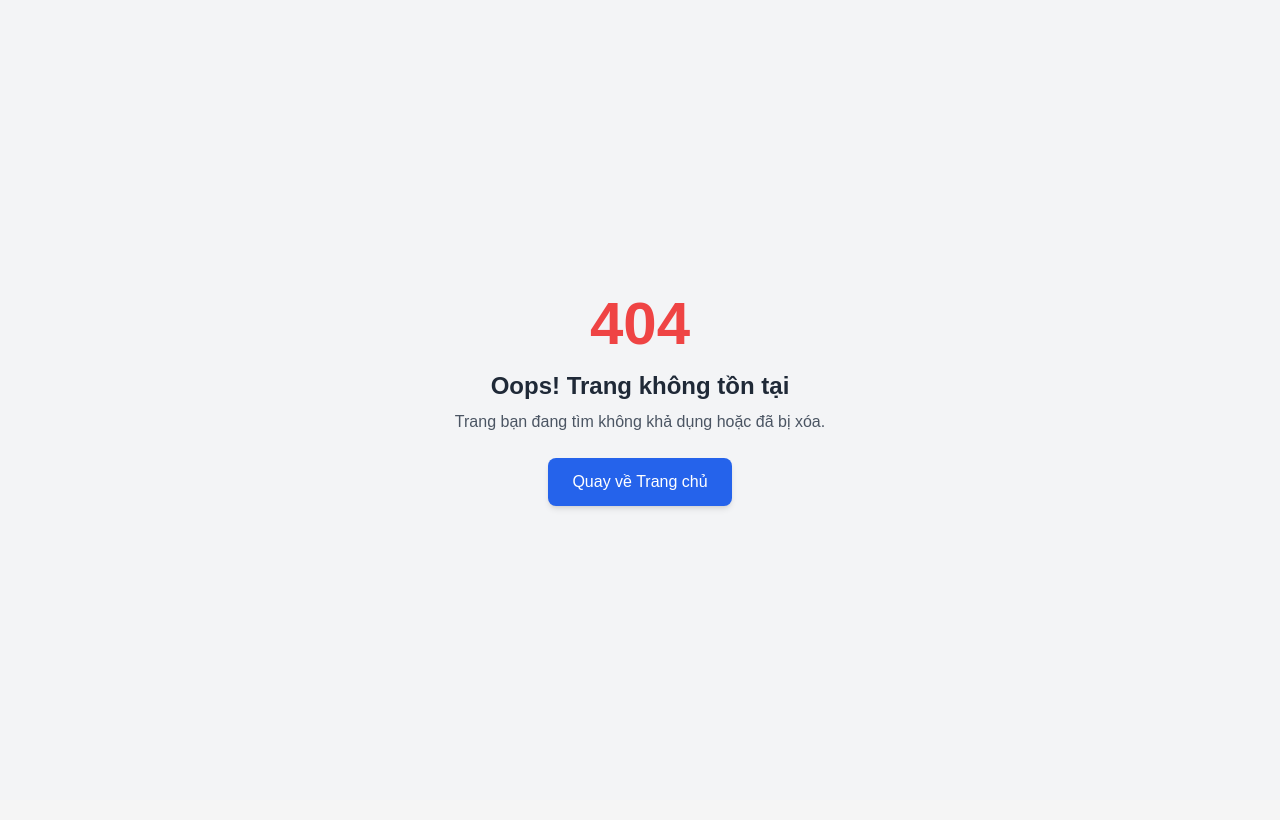
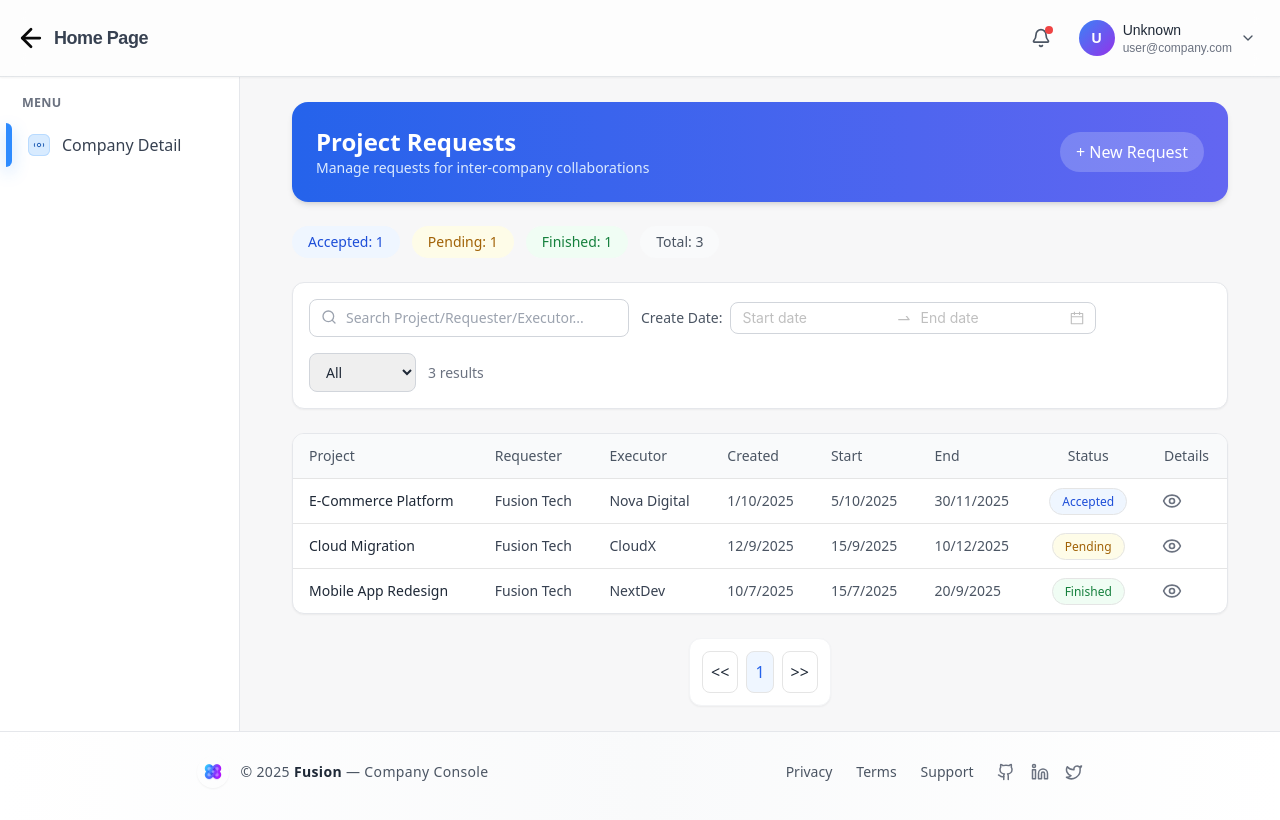
Before and after one commit to fusion-net-org/Fusion-FrontEnd, a React (Vite) app: page /company/1/project-request in a window 1280 px wide. Before the commit this address had no page. Shown: the top 820 px of the page. Built offline with nearby package versions, Linux system fonts and the light colour scheme.

Commit message:
#51 #52 #53 member detail activity log project request page

```diff
--- a/src/App.tsx
+++ b/src/App.tsx
@@ -26,6 +26,7 @@ import CompanyMemberDetail from './pages/home/CompanyMemberDetail';
 import SubscriptionPage from './pages/subscription/SubscriptionPage';
 import RequestResetPassword from './pages/resetPassword/RequestResetPassword';
 import RequireAuth from './components/RequireAuth/RequireAuth';
+import ProjectRequest from './pages/home/ProjectRequest';
 function App() {
   return (
     <>
@@ -37,7 +38,6 @@ function App() {
         <Route path="/">
           <Route index element={<Landing />} />
         </Route>
-
         {/* Route home layout */}
         <Route
           element={
@@ -51,7 +51,6 @@ function App() {
           <Route path="/calendar" element={<Calendar />} />
           <Route path="/setting" element={<Settings />} />
         </Route>
-
         {/* route company layout */}
         <Route element={<CompanyLayout />}>
           <Route path="/companies/:companyId/access-role" element={<AccessRolePage />} />
@@ -61,9 +60,9 @@ function App() {
           <Route path="/company/:companyId/members" element={<CompanyMember />} />
           <Route path="/companies/:companyId/workflow" element={<Workflow />} />
           <Route path="/company/:companyId/project" element={<ProjectsPage />} />
+          <Route path="/company/:companyId/project-request" element={<ProjectRequest />} />
           <Route path="/company/members/:Id" element={<CompanyMemberDetail />} />
         </Route>
-
         {/* Route ko có layout */}
         <Route path="/login" element={<Login />} />
         <Route path="/register" element={<Register />} />
@@ -78,7 +77,6 @@ function App() {
           }
         />
         <Route path="*" element={<NotFound />} />
-
         {/*Route payment-result */}
         <Route path="/payment-success" element={<PaymentSuccess />} />
         <Route path="/payment-failed" element={<PaymentFailed />} />
--- a/src/layouts/Company/CompanyNavbar.tsx
+++ b/src/layouts/Company/CompanyNavbar.tsx
@@ -74,6 +74,13 @@ const defaultItems: Item[] = [
     icon: 'grid',
   },
   { key: 'projects', label: 'Projects', to: '/company/:companyId/project', icon: 'layers' },
+  {
+    key: 'project-request',
+    label: 'Project Request',
+    to: '/company/:companyId/project-request',
+    icon: 'layers',
+  },
+
   { key: 'partners', label: 'Partners', to: '/company/:companyId/partners', icon: 'partners' },
   {
     key: 'partner-detail',
--- a/src/pages/home/CompanyMember.tsx
+++ b/src/pages/home/CompanyMember.tsx
@@ -195,19 +195,21 @@ const CompanyMember: React.FC = () => {
 
       <div className="px-8 py-6 font-inter bg-gray-50 min-h-screen">
         {/* HEADER */}
-        <div className="bg-gradient-to-r from-blue-600 to-blue-400 rounded-2xl p-6 mb-8 text-white shadow-md flex justify-between items-center">
+
+        <div className="relative bg-gradient-to-r from-blue-700 via-blue-600 to-indigo-500 rounded-2xl p-6 mb-8 text-white shadow-lg border border-blue-300/30">
+          <div className="flex justify-between items-center">
             <div>
-            <h1 className="text-3xl font-semibold">Members</h1>
-            <p className="text-blue-100 text-sm mt-1">Manage and monitor company members</p>
+              <h1 className="text-2xl font-bold">Members</h1>
+              <p className="text-blue-100 text-sm">Manage and monitor company members</p>
             </div>
             <button
-            className="flex items-center gap-2 px-4 py-2 bg-white text-blue-600 font-medium rounded-full shadow hover:bg-blue-50 transition"
               onClick={() => setIsInviteOpen(true)}
+              className="flex items-center gap-2 px-4 py-2 bg-white/20 hover:bg-white/30 rounded-full transition text-sm"
             >
               <UserPlus className="w-4 h-4" /> Invite Member
             </button>
           </div>
-
+        </div>
         {/* STATUS SUMMARY */}
         <div className="flex flex-wrap gap-3 mb-6">
           <span className="px-3 py-1 bg-green-100 text-green-700 text-sm font-medium rounded-full">
--- /dev/null
+++ b/src/pages/home/ProjectRequest.tsx
@@ -0,0 +1,222 @@
+/* eslint-disable @typescript-eslint/no-unused-vars */
+import React, { useState, useEffect } from 'react';
+import { Eye, Search } from 'lucide-react';
+import { DatePicker } from 'antd';
+import LoadingOverlay from '@/common/LoadingOverlay';
+
+const { RangePicker } = DatePicker;
+
+interface ProjectRequest {
+  id: number;
+  projectName: string;
+  requester: string;
+  executor: string;
+  createdAt: string;
+  startDate: string;
+  endDate: string;
+  status: string;
+}
+
+const mockData: ProjectRequest[] = [
+  {
+    id: 1,
+    projectName: 'E-Commerce Platform',
+    requester: 'Fusion Tech',
+    executor: 'Nova Digital',
+    createdAt: '2025-10-01',
+    startDate: '2025-10-05',
+    endDate: '2025-11-30',
+    status: 'Accepted',
+  },
+  {
+    id: 2,
+    projectName: 'Cloud Migration',
+    requester: 'Fusion Tech',
+    executor: 'CloudX',
+    createdAt: '2025-09-12',
+    startDate: '2025-09-15',
+    endDate: '2025-12-10',
+    status: 'Pending',
+  },
+  {
+    id: 3,
+    projectName: 'Mobile App Redesign',
+    requester: 'Fusion Tech',
+    executor: 'NextDev',
+    createdAt: '2025-07-10',
+    startDate: '2025-07-15',
+    endDate: '2025-09-20',
+    status: 'Finished',
+  },
+];
+
+const ProjectRequestPage: React.FC = () => {
+  const [loading, setLoading] = useState(false);
+  const [searchTerm, setSearchTerm] = useState('');
+  const [filteredData, setFilteredData] = useState(mockData);
+  const [statusFilter, setStatusFilter] = useState('All');
+
+  // debounce search
+  useEffect(() => {
+    const delay = setTimeout(() => {
+      const lower = searchTerm.toLowerCase();
+      const data = mockData.filter(
+        (p) =>
+          p.projectName.toLowerCase().includes(lower) ||
+          p.requester.toLowerCase().includes(lower) ||
+          p.executor.toLowerCase().includes(lower),
+      );
+      setFilteredData(data);
+    }, 400);
+    return () => clearTimeout(delay);
+  }, [searchTerm]);
+
+  // status filter
+  useEffect(() => {
+    if (statusFilter === 'All') {
+      setFilteredData(mockData);
+    } else {
+      setFilteredData(mockData.filter((p) => p.status === statusFilter));
+    }
+  }, [statusFilter]);
+
+  const countStatus = (status: string) => mockData.filter((p) => p.status === status).length;
+
+  const getStatusBadge = (status: string) => {
+    const styleMap: Record<string, string> = {
+      Pending: 'bg-yellow-50 text-yellow-700',
+      Accepted: 'bg-blue-50 text-blue-700',
+      Finished: 'bg-green-50 text-green-700',
+    };
+    return (
+      <span
+        className={`px-3 py-1 rounded-full text-xs font-medium border ${
+          styleMap[status] || 'bg-gray-50 text-gray-600'
+        }`}
+      >
+        {status}
+      </span>
+    );
+  };
+
+  return (
+    <div className="p-6">
+      <LoadingOverlay loading={loading} message="Loading project requests..." />
+
+      {/* HEADER */}
+      <div className="bg-gradient-to-r from-blue-600 to-indigo-500 rounded-2xl p-6 mb-6 shadow-md flex items-center justify-between text-white">
+        <div>
+          <h1 className="text-2xl font-bold">Project Requests</h1>
+          <p className="text-sm text-blue-100">Manage requests for inter-company collaborations</p>
+        </div>
+        <button className="px-4 py-2 bg-white/20 hover:bg-white/30 rounded-full transition">
+          + New Request
+        </button>
+      </div>
+
+      {/* STATUS SUMMARY */}
+      <div className="flex flex-wrap gap-3 mb-6">
+        <span className="px-4 py-1.5 bg-blue-50 text-blue-700 font-medium rounded-full text-sm">
+          Accepted: {countStatus('Accepted')}
+        </span>
+        <span className="px-4 py-1.5 bg-yellow-50 text-yellow-700 font-medium rounded-full text-sm">
+          Pending: {countStatus('Pending')}
+        </span>
+        <span className="px-4 py-1.5 bg-green-50 text-green-700 font-medium rounded-full text-sm">
+          Finished: {countStatus('Finished')}
+        </span>
+        <span className="px-4 py-1.5 bg-gray-50 text-gray-600 font-medium rounded-full text-sm">
+          Total: {mockData.length}
+        </span>
+      </div>
+
+      {/* FILTER SECTION */}
+      <div className="flex flex-wrap items-center justify-between gap-4 bg-white p-4 rounded-xl border border-gray-200 mb-6 shadow-sm">
+        <div className="flex items-center gap-3 w-full sm:w-auto">
+          <div className="relative flex-1 sm:w-80">
+            <Search className="absolute left-3 top-2.5 h-4 w-4 text-gray-400" />
+            <input
+              type="text"
+              placeholder="Search Project/Requester/Executor..."
+              className="w-full rounded-lg border border-gray-300 pl-9 pr-3 py-2 text-sm focus:ring-2 focus:ring-blue-500 focus:outline-none"
+              value={searchTerm}
+              onChange={(e) => setSearchTerm(e.target.value)}
+            />
+          </div>
+
+          <div className="flex items-center gap-2">
+            <span className="text-sm text-gray-600">Create Date:</span>
+            <RangePicker format="DD/MM/YYYY" className="border-gray-300 rounded-lg" />
+          </div>
+        </div>
+
+        <div className="flex items-center gap-3">
+          <select
+            className="rounded-lg border border-gray-300 px-3 py-2 text-sm focus:ring-2 focus:ring-blue-500 focus:outline-none"
+            value={statusFilter}
+            onChange={(e) => setStatusFilter(e.target.value)}
+          >
+            <option value="All">All</option>
+            <option value="Pending">Pending</option>
+            <option value="Accepted">Accepted</option>
+            <option value="Finished">Finished</option>
+          </select>
+          <span className="text-sm text-gray-500">{filteredData.length} results</span>
+        </div>
+      </div>
+
+      {/* TABLE */}
+      <div className="overflow-hidden rounded-xl border border-gray-200 bg-white shadow-sm">
+        <table className="w-full text-sm">
+          <thead className="bg-gray-50 text-gray-600 text-left">
+            <tr>
+              <th className="px-4 py-3 font-medium">Project</th>
+              <th className="px-4 py-3 font-medium">Requester</th>
+              <th className="px-4 py-3 font-medium">Executor</th>
+              <th className="px-4 py-3 font-medium">Created</th>
+              <th className="px-4 py-3 font-medium">Start</th>
+              <th className="px-4 py-3 font-medium">End</th>
+              <th className="px-4 py-3 font-medium text-center">Status</th>
+              <th className="px-4 py-3 font-medium text-center">Details</th>
+            </tr>
+          </thead>
+          <tbody>
+            {filteredData.map((item) => (
+              <tr key={item.id} className="border-t hover:bg-gray-50 transition-all duration-150">
+                <td className="px-4 py-3 text-gray-800 font-medium">{item.projectName}</td>
+                <td className="px-4 py-3 text-gray-700">{item.requester}</td>
+                <td className="px-4 py-3 text-gray-700">{item.executor}</td>
+                <td className="px-4 py-3 text-gray-600">
+                  {new Date(item.createdAt).toLocaleDateString('vi-VN')}
+                </td>
+                <td className="px-4 py-3 text-gray-600">
+                  {new Date(item.startDate).toLocaleDateString('vi-VN')}
+                </td>
+                <td className="px-4 py-3 text-gray-600">
+                  {new Date(item.endDate).toLocaleDateString('vi-VN')}
+                </td>
+                <td className="px-4 py-3 text-center">{getStatusBadge(item.status)}</td>
+                <td className="px-4 py-3 text-center">
+                  <Eye className="w-5 h-5 text-gray-500 hover:text-blue-600 cursor-pointer" />
+                </td>
+              </tr>
+            ))}
+          </tbody>
+        </table>
+      </div>
+
+      {/* PAGINATION MOCK */}
+      <div className="flex justify-center mt-6">
+        <div className="flex items-center gap-2 bg-white p-3 rounded-xl shadow-sm border border-gray-100">
+          <button className="p-2 border rounded-lg hover:bg-gray-100">{'<<'}</button>
+          <button className="p-2 border rounded-lg hover:bg-gray-100 bg-blue-50 text-blue-600">
+            1
+          </button>
+          <button className="p-2 border rounded-lg hover:bg-gray-100">{'>>'}</button>
+        </div>
+      </div>
+    </div>
+  );
+};
+
+export default ProjectRequestPage;
--- a/src/pages/partners/Partner.tsx
+++ b/src/pages/partners/Partner.tsx
@@ -357,14 +357,14 @@ const Partners: React.FC = () => {
           <table className="w-full text-sm text-gray-700">
             <thead className="bg-blue-50 text-blue-800 uppercase text-xs font-semibold">
               <tr className="hover:bg-blue-100/70 transition">
-                <th className="px-6 py-3 text-center">Company</th>
-                <th className="px-6 py-3 text-center">Owner</th>
-                <th className="px-6 py-3 text-center">Status</th>
-                <th className="px-6 py-3 text-center">Since</th>
-                <th className="px-6 py-3 text-center">Projects</th>
-                <th className="px-6 py-3 text-center">Members</th>
-                <th className="px-6 py-3 text-center">Action</th>
-                <th className="px-6 py-3 text-center">Details</th>
+                <th className="px-6 py-3 text-left w-[30%]">Company</th>
+                <th className="px-6 py-3 text-center w-[15%]">Owner</th>
+                <th className="px-6 py-3 text-center w-[10%]">Status</th>
+                <th className="px-6 py-3 text-center w-[10%]">Since</th>
+                <th className="px-6 py-3 text-center w-[5%]">Projects</th>
+                <th className="px-6 py-3 text-center w-[5%]">Members</th>
+                <th className="px-6 py-3 text-center w-[20%]">Action</th>
+                <th className="px-6 py-3 text-center w-[5%]">Details</th>
               </tr>
             </thead>
             <tbody>
```
Lines whose indentation alone changed are shown as unchanged.
